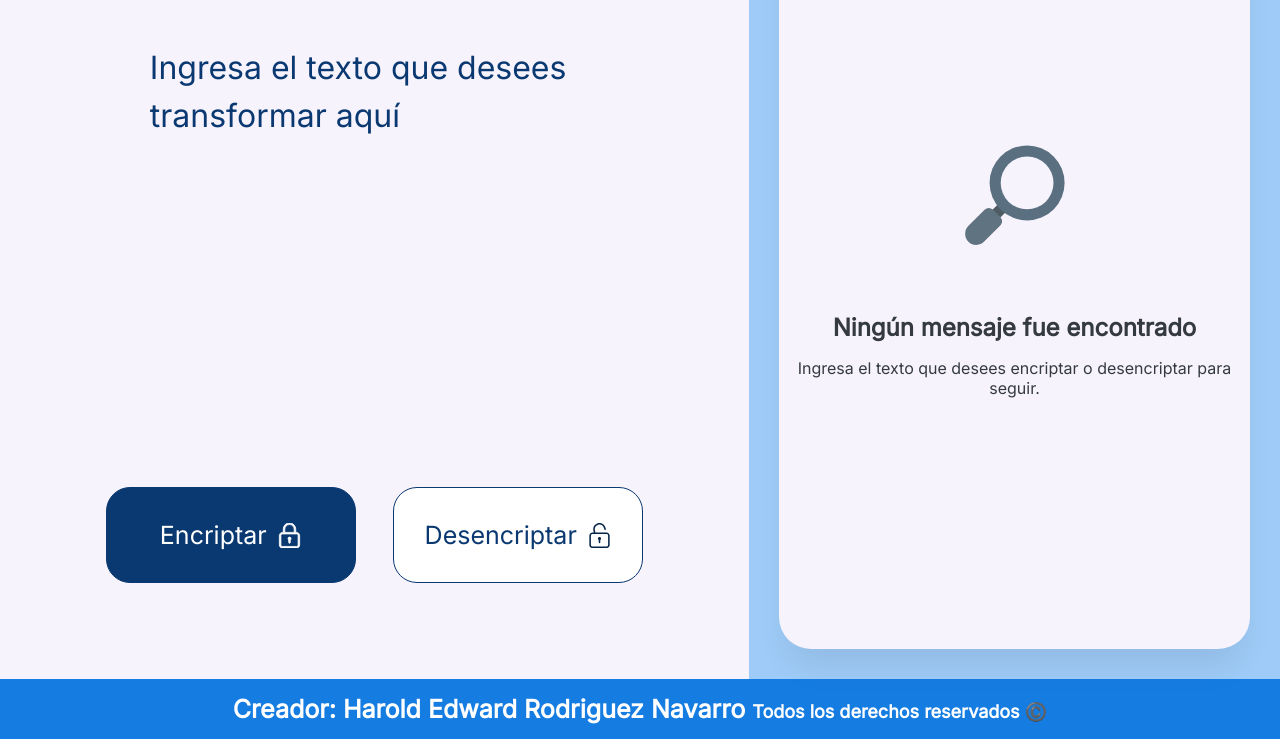
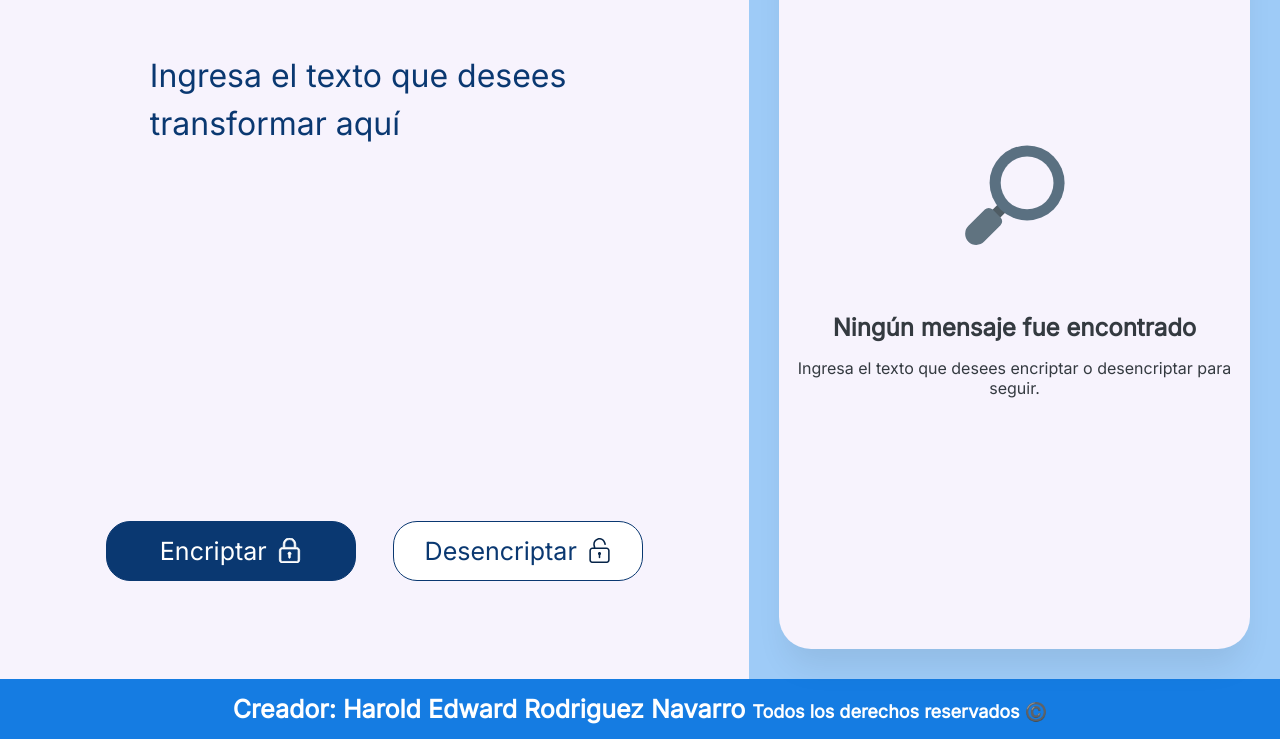
Before and after one commit to magmatic654/Encriptador_Alura_Challege, a plain HTML site: page index.html in a window 1280 px wide. Shown: the part 121-860 px from the top of the page. Drawn offline with Linux system fonts and the light colour scheme.

Commit message:
Fix visual Bugs 2.4

```diff
--- a/index.js
+++ b/index.js
@@ -5,7 +5,6 @@ const BTNCOPIAR = document.querySelector('#btn_copy')
 const TEXTOTRANSFORMADO = document.querySelector('.textWrite')
 let texto = document.querySelector('#texto');
 let textoTransformado;
-
 
 function encriptar(text){
 
@@ -46,7 +45,6 @@ function copiar(copytext){
     setTimeout(()=>{
         BTNCOPIAR.classList.remove('btnAgrandar')
             BTNCOPIAR.textContent = 'Copiar';
-
     },600);
 }
 function hide(){
--- a/styles.css
+++ b/styles.css
@@ -69,10 +69,9 @@ button{
     flex-wrap: wrap;
     justify-content: center;
     gap: 10px;
-    height: 100px;
-    max-height: 50%;
+    height: 60px;
     width: 250px;
-    max-width: 47%;
+    max-width: 40%;
     border-style: none;
     border: 1px solid #0A3871;
     border-radius: 24px;
```
